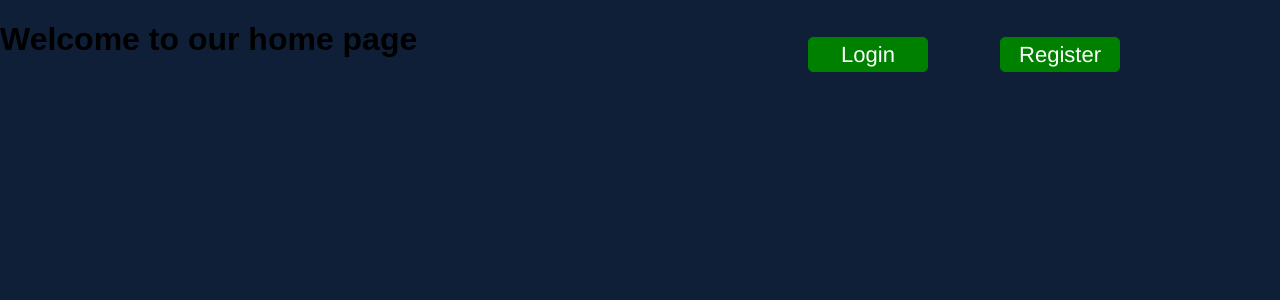
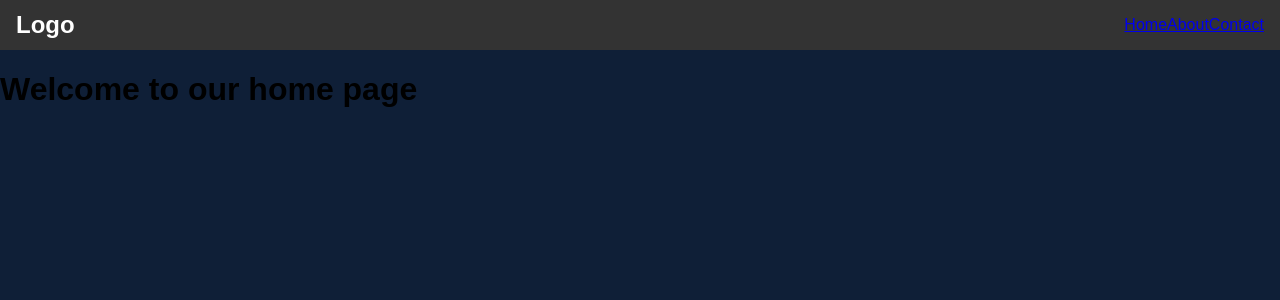
Before and after one commit to unholydisaster/my-markdown, a Next.js app: page / in a window 1280 px wide. Shown: the top 300 px of the page. Built offline with nearby package versions, Linux system fonts and the light colour scheme.

Commit message:
changesv2.2

```diff
--- a/src/components/Layout.js
+++ b/src/components/Layout.js
@@ -1,7 +1,7 @@
 import React from "react"
 import { useState } from "react"
 import Head from "next/head";
-import { Button,Links2} from "../styles/Navbar/Navstyles";
+import { BurgerLine, Button,Links2, Logo, NavbarContainer, NavLink, NavLinks, StyledBurger} from "../styles/Navbar/Navstyles";
 import { useCookies } from "react-cookie";
 import { useRouter } from 'next/router';
 
@@ -10,6 +10,10 @@ const Layout=({children})=>{
     const[open, setOpen]=useState(false)
     const [cookies, setCookies]=useCookies(["access_token"])
     const router = useRouter();
+
+    const handleBurgerClick = () => {
+      setOpen(!open);
+    };
 
     const logout=()=>{
       setCookies("access_token","")
@@ -41,16 +45,16 @@ const Layout=({children})=>{
           Notes App
           </title>
         </Head>
-                   <Links2>
-                     {!cookies.access_token ? (
-                     <>
-                      <Button onClick={login}>Login</Button>
-                      <Button onClick={register}>Register</Button>
-                     </>
-                      ): (
-                        <div></div>
-                      )}
-                   </Links2>
+
+        <NavbarContainer>
+                  <Logo href="/">Logo</Logo>
+                  <StyledBurger onClick={handleBurgerClick}>
+                    <BurgerLine open={open} />
+                    <BurgerLine open={open} />
+                    <BurgerLine open={open} />
+                  </StyledBurger>
+                  <NavLinks open={open}/>
+                </NavbarContainer>
                 {children}
         </>
     )
--- a/src/styles/Navbar/Navstyles.js
+++ b/src/styles/Navbar/Navstyles.js
@@ -11,81 +11,77 @@ export const Lq=breakpoints.map(
     bp=>`@media screen and (min-width:${bp}px)`
 )
 
-export const Navcontainer=styled.div`
-background:black;
-position:relative;
-width:100vw;
+export const NavbarContainer = styled.nav`
+display: flex;
+justify-content: space-between;
+align-items: center;
+padding: 1rem;
+background-color: #333;
+color: #fff;
 height:50px;
-color:white;
 
+${Lq[1]}{
+  flex-direction: row;
+}
 ${mq[1]}{
-    left:0px;
-    background:#0F1F37;
-    top:0px;
-    width:100vw;
-    color:white;
-    transform:${({open})=>open? 'translateY(0)':'translateY(-100%)'} ;
-    transition-timing-function: ${({open})=>open?"ease-out" :"ease-in"} ;
-    transition: 0.5s;
-    z-index:30;
+    height:40px;
+    background-color:transparent;
+  }
+
+`;
+
+export const Logo = styled.a`
+font-size: 1.5rem;
+font-weight: bold;
+text-decoration: none;
+color: #fff;
+`;
+
+
+
+export const StyledBurger = styled.div`
+${mq[1]}{
+    width: 2rem;
+    height: 2rem;
+    position: absolute;
+    top: 15px;
+    right:5%;
+    display: flex;
+    justify-content: space-around;
+    flex-flow: column nowrap;
+    z-index: 40;
 }
 
 ${Lq[1]}{
+  display: none;
+}
+`;
 
+export const BurgerLine = styled.div`
+width: 2rem;
+height: 0.25rem;
+border-radius: 10px;
+background-color: ${({open}) => open ? 'white' : 'white'};
+font-size: 16px;
+transform-origin: 1px;
+transition: all 0.3s linear;
+z-index: 20;
+
+&:nth-child(1) {
+  transform: ${({ open }) => (open ? "rotate(45deg)" : "rotate(0)")};
 }
-`
 
+&:nth-child(2) {
+  transform: ${({ open }) =>
+    open ? "translateX(-100%)" : "translateX(0)"};
+  opacity: ${({ open }) => (open ? 0 : 1)};
+}
 
-export const Links=styled.ul`
-position:absolute;
-left:10%;
-list-style-type:none;
-display:grid;
-grid-template-columns: repeat(5, 1fr);
+&:nth-child(3) {
+  transform: ${({ open }) => (open ? "rotate(-45deg)" : "rotate(0)")};
+}
+`;
 
-${mq[1]}{
-position:absolute;
-top:100px;
-justify-content: center;
-align-items: center;
-list-style-type:none;
-z-index:30;
-width:100vw;
-grid-template-columns:1fr;
-background:#0F1F37;
-}
-${Lq[1]}{
-width:40%;
-top:-10px;
-}
-`
-export const Linkli=styled.li`
-font-family:Helvetica, verdana, sans-serif;
-font-size:18px;
-
-${mq[0,1]}{
-font-family:Helvetica, verdana, sans-serif;
-font-size:22px;
-margin-bottom: 30px;
-font-weight:600;
-z-index:30;
-}
-`
-export const Linka=styled(Link)`
-text-decoration:none;
-color:white;
-font-weight:500;
-display:block;
-
-${mq[0,1]}{
-    text-decoration:none;
-    color:white;
-    font-weight:500;
-    display:block;
-    width:200px;
-    z-index:30;
-}
-`
 
 export const Links2=styled.ul`
     position:absolute;
@@ -105,17 +101,6 @@ export const Links2=styled.ul`
     grid-template-columns: repeat(2, 1fr);
     }
     `
-    export const Linkto=styled.li`
-        font-family:Helvetica, verdana, sans-serif;
-        font-size:22px;
-
-        ${mq[0,1]}{
-        font-family:Helvetica, verdana, sans-serif;
-        font-size:16px;
-        margin-bottom: 22px;
-        }
-
-        `
 
 export const Button=styled.button`
 font-family:Helvetica, verdana, sans-serif;
@@ -126,33 +111,40 @@ export const Links2=styled.ul`
 border:1px solid green;
 border-radius:5px;
 color:white;
+
 ${mq[0,1]}{
 font-family:Helvetica, verdana, sans-serif;
 font-size:16px;
 width:90px;
 height:35px;
-
 }
 `
-            export const MButton=styled.button`
-                position:absolute;
-                font-family:Helvetica, verdana, sans-serif;
-                left:85%;
-                font-size:22px;
-                top:8px;
-                width:120px;
-                height:35px;
-                background-color:green;
-                border:1px solid green;
-                border-radius:5px;
-                color:white;
-                ${mq[0,1]}{
-                font-family:Helvetica, verdana, sans-serif;
-                font-size:16px;
-                width:90px;
-                height:35px;
-                top:85%;
-                left:12%;
-                z-index:20;
+
+const LinksWrapper = styled.div`
+    display: flex;
+    flex-flow: row nowrap;
+    ${mq[1]} {
+      display: ${({open}) => open ? 'flex' : 'none'};
+      flex-flow: column nowrap;
+      background-color: #0d2538;
+      position: fixed;
+      transform: ${({open}) => open ? 'translateX(0)' : 'translateX(100%)'};
+      top: 80px;
+      height: 100vh;
+      width: 100%;
+      gap:20px;
+      padding-top: 3.5rem;
+      transition: transform 0.3s ease-in-out;
+      z-index: 30;
     }
   `
+
+export const NavLinks = ({open}) => {
+    return (
+      <LinksWrapper open={open}>
+        <Link href="/">Home</Link>
+        <Link href="/about">About</Link>
+        <Link href="/contact">Contact</Link>
+      </LinksWrapper>
+    )
+  }
--- a/src/styles/global.js
+++ b/src/styles/global.js
@@ -1,11 +1,44 @@
 import { createGlobalStyle } from "styled-components"
 
-export const GlobalStyle=createGlobalStyle`{
-    body{
-        margin:0px;
-        padding:0px;
-        font-family: Arial, san-serif;
-        background-color:#0F1F37;
+const breakpoints=[640,768,1024,1280]
 
-    }
-}`
+export const mq=breakpoints.map(
+    bp=>`@media screen and (max-width:${bp}px)`
+)
+
+
+export const GlobalStyle=createGlobalStyle`
+  /* Works on Firefox */
+  * {
+    box-sizing: border-box;
+    scrollbar-width: thin;
+    scrollbar-color: #1D59B4;
+  }
+  /* Works on Chrome, Edge, and Safari */
+  *::-webkit-scrollbar {
+    width: 10px;
+  }
+  *::-webkit-scrollbar-track {
+    background: #1D59B4;
+  }
+  *::-webkit-scrollbar-thumb {
+    background-color: #1D59B4;
+    border-radius: 30px;
+    border: 2px solid #1D59B4;
+  }
+  body{
+    font-family: Arial, san-serif;
+    background-color:#0F1F37;
+    width:100%;
+    margin:0 auto;
+    padding:0;
+    min-height:100vh;
+    display:grid;
+    grid-template-rows:auto 1fr auto;
+  ${mq[1]}{
+    min-height:100vh;
+    overflow-x:hidden;
+    overflow-y:auto;
+  }
+  }
+`
```
Also changed, not shown: src/styles/Navbar/Burgerstyles.js (deleted, +0 -46 lines). Lines whose indentation alone changed are shown as unchanged.
